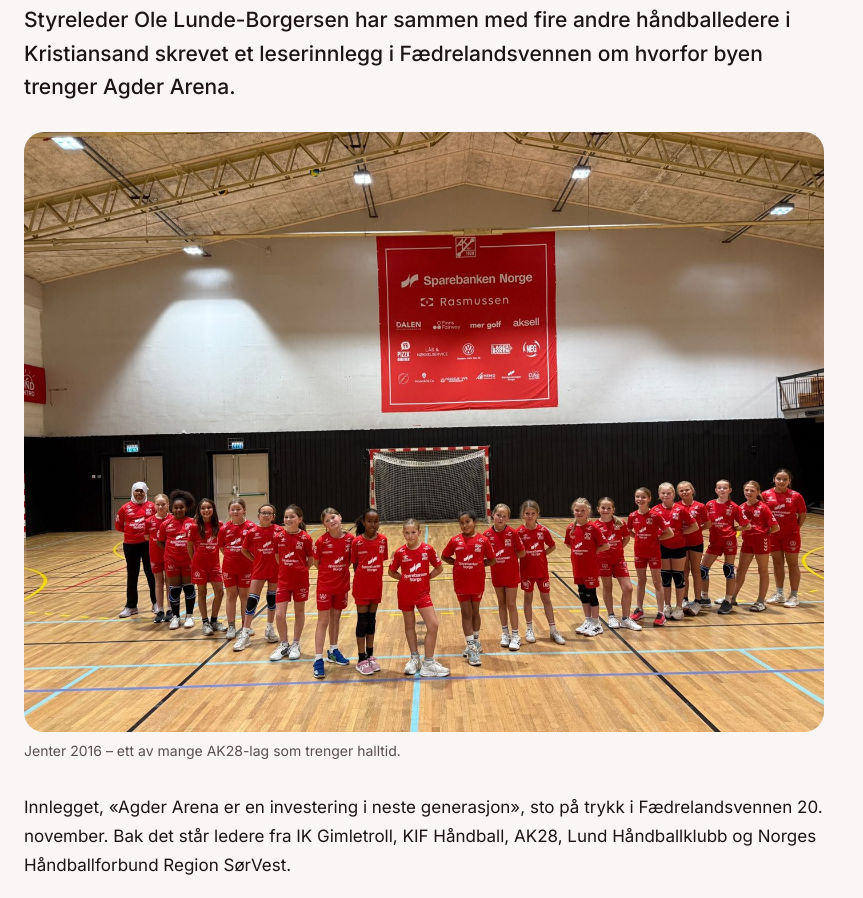
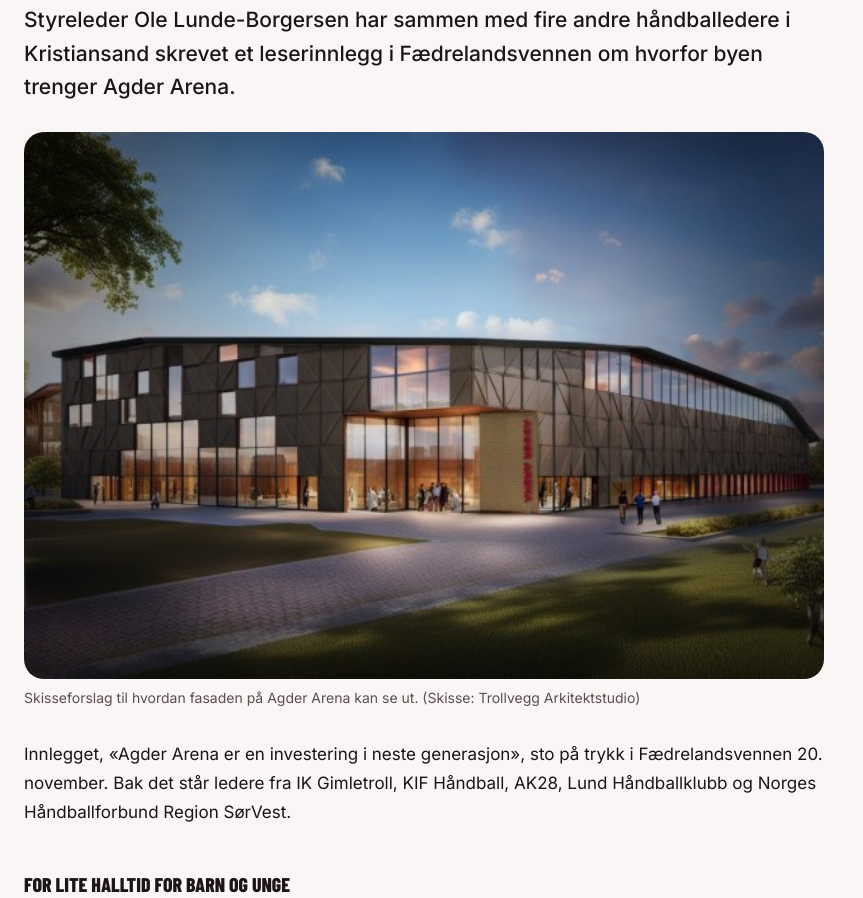
Before and after one commit to omborgersen/ak28-nettside, a plain HTML site: page nyhet-2026-11-26-agder-arena.html in a window 1280 px wide. Shown: the part 519-1417 px from the top of the page, without its empty margins (0-863 px from the left). Drawn offline with Linux system fonts and the light colour scheme.

Commit message:
Agder Arena-saken: skisse av fasaden (Trollvegg Arkitektstudio)
Co-Authored-By: Claude Opus 5.5 <noreply@anthropic.com>
Claude-Session: https://claude.ai/code/session_01SBMfrQu5zwsNwjtUa9hQZN

```diff
--- a/nyhet-2026-11-26-agder-arena.html
+++ b/nyhet-2026-11-26-agder-arena.html
@@ -7,7 +7,7 @@
 <meta name="description" content="Styreleder Ole Lunde-Borgersen har sammen med fire andre håndballedere i Kristiansand skrevet et leserinnlegg i Fædrelandsvennen om hvorfor byen trenger Agder Arena.">
 <meta property="og:title" content="Klubbledere i felles innlegg om Agder Arena – AK28">
 <meta property="og:description" content="Styreleder Ole Lunde-Borgersen har sammen med fire andre håndballedere i Kristiansand skrevet et leserinnlegg i Fædrelandsvennen om hvorfor byen trenger Agder Arena.">
-<meta property="og:image" content="assets/img/lag/j2016.jpg">
+<meta property="og:image" content="assets/img/nyheter/agder-arena-skisse.jpg">
 <meta name="theme-color" content="#C8281E">
 <link rel="icon" href="assets/img/logo.png">
 <link rel="stylesheet" href="assets/css/style.css?v=32">
@@ -57,7 +57,7 @@
   <div class="container section page-end">
     <article class="article">
       <p class="article-lead">Styreleder Ole Lunde-Borgersen har sammen med fire andre håndballedere i Kristiansand skrevet et leserinnlegg i Fædrelandsvennen om hvorfor byen trenger Agder Arena.</p>
-      <figure class="article-figure"><img src="assets/img/lag/j2016.jpg" alt="Jenter 2016 – ett av mange AK28-lag som trenger halltid."><figcaption>Jenter 2016 – ett av mange AK28-lag som trenger halltid.</figcaption></figure>
+      <figure class="article-figure"><img src="assets/img/nyheter/agder-arena-skisse.jpg" alt="Skisseforslag til hvordan fasaden på Agder Arena kan se ut. (Skisse: Trollvegg Arkitektstudio)"><figcaption>Skisseforslag til hvordan fasaden på Agder Arena kan se ut. (Skisse: Trollvegg Arkitektstudio)</figcaption></figure>
       <div class="prose">
 <p>Innlegget, «Agder Arena er en investering i neste generasjon», sto på trykk i Fædrelandsvennen 20. november. Bak det står ledere fra IK Gimletroll, KIF Håndball, AK28, Lund Håndballklubb og Norges Håndballforbund Region SørVest.</p>
 <h3>For lite halltid for barn og unge</h3>
```
Also changed, not shown: index.html (+1 -1 lines), nyheter.html (+1 -1 lines), assets/img/nyheter/agder-arena-skisse.jpg (added), 1 other file.
